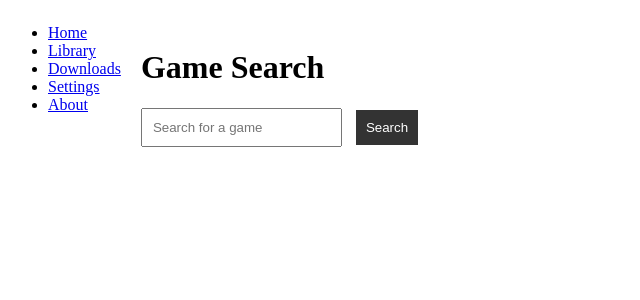
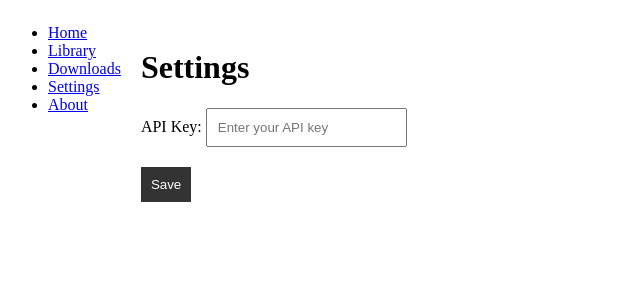
Before and after one commit to MisterEskere/GameIO2, a SvelteKit app: page /Settings in a window 1280 px wide. Shown: the top 300 px of the page, without its empty margins (0-640 px from the left). Built offline with nearby package versions, Linux system fonts and the light colour scheme.

Commit message:
chore: Add API key input field to Settings page

```diff
--- a/src/routes/Settings/+page.svelte
+++ b/src/routes/Settings/+page.svelte
@@ -1,6 +1,15 @@
 <script lang="ts">
   import Menu from '../Menu.svelte';
+  import { invoke } from '@tauri-apps/api/tauri';
+  import { onMount } from 'svelte';
 
+  async function get_api_key() {
+    return await invoke('get_api_key');
+  }
+
+  async function set_api_key(api_key: string) {
+    return await invoke('set_api_key', {apiKey: api_key});
+  }
 </script>
 
 <main>
@@ -9,10 +18,16 @@
 
   <!-- Main content -->
   <div class="container">
-    <h1>Game Search</h1>
+    <h1>Settings</h1>
 
-    <input type="text" placeholder="Search for a game" />
-    <button>Search</button>
+    <!-- API Key Input -->
+    <div>
+      <label for="api-key">API Key:</label>
+      <input type="text" id="api-key" placeholder="Enter your API key" />
+    </div>
+
+    <!-- Save button -->
+    <button>Save</button>
 
   </div>
 </main>
@@ -30,6 +45,7 @@
   input {
     padding: 10px;
     margin-right: 10px;
+    margin-bottom: 20px; /* Added margin-bottom for spacing */
   }
 
   button {
```
